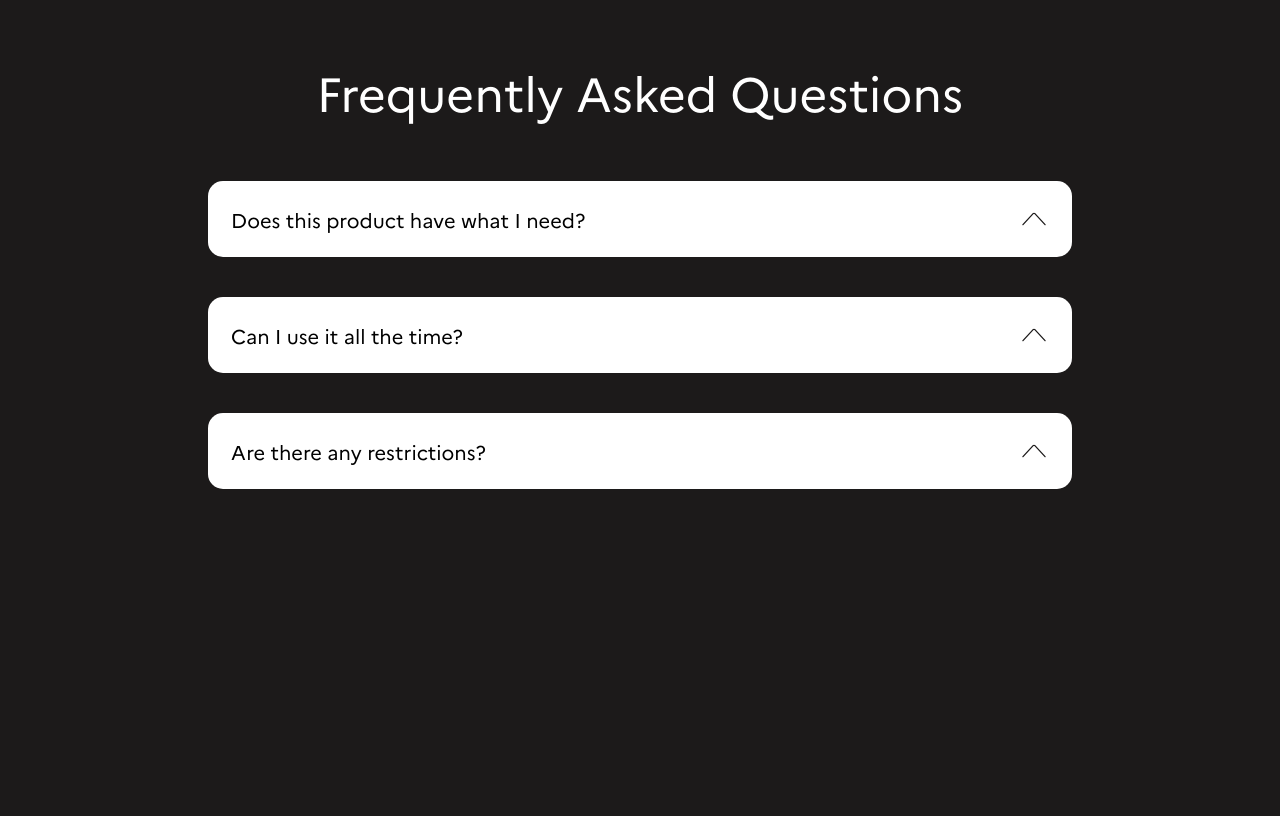
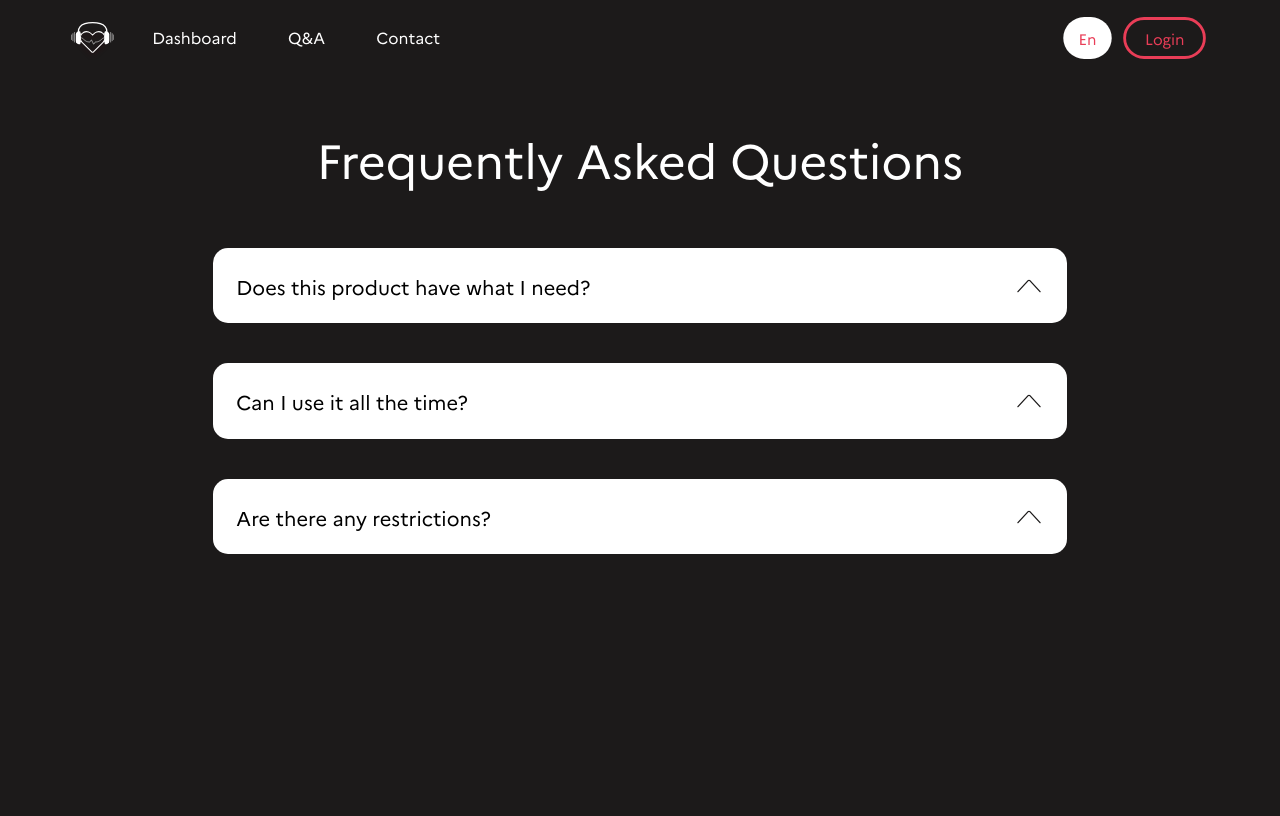
Before and after one commit to HeartBeats-APP/HeartBeats-Website, a PHP site: the page made by q&a.html in a window 1280 px wide. Before the commit the page ends 489 px from the top, so only its background shows below. Run offline with PHP 8.4, Linux system fonts and the light colour scheme.

Commit message:
Header update

```diff
--- /dev/null
+++ b/Header/header.css
@@ -0,0 +1,78 @@
+* {
+    box-sizing: border-box;
+    transition: all 1.5s cubic-bezier(0.075, 0.8, 0.165, 1);
+
+    --main-gradient: linear-gradient(100deg, #e93d57 10%, #a423ba 100%);
+    --second-gradient: linear-gradient(
+      100deg,
+      #f7c23b 0%,
+      #e93d57 50%,
+      #a423ba 100%
+    );
+    --black: #1c1a1a;
+  }
+
+  @font-face {
+    font-family: "Marianne";
+    src: url(assets/fonts/Marianne-Regular.woff2) format("woff2");
+  }
+
+  /* Style the body */
+  body {
+    font-family: Marianne;
+    background: var(--black);
+  }
+
+.header {
+    display: flex;
+    background-color: var(--black);
+    padding: 0.5em 0 0.5em 0;
+
+    position: sticky;
+    top: 0;
+    z-index: 999;
+  }
+
+  .header-left {
+    display: flex;
+  }
+
+  .header-right {
+    display: flex;
+    width: 100%;
+    flex-direction: row-reverse;
+  }
+
+  .header a {
+    font-style: medium;
+    color: white;
+    padding: 1.25vh 2vw;
+    text-decoration: none;
+    text-align: center;
+    font-size: 1em;
+    justify-content: center;
+    height: fit-content;
+    width: fit-content;
+  }
+
+  .header a:hover {
+    background: white;
+    border-radius: 100px;
+    color: var(--black);
+  }
+
+  .header img {
+    height: 2.75em;
+    padding-right: 1vw;
+    justify-content: center;
+  }
+
+  .header img:hover {
+    transform: scale(1.2);
+  }
+
+  .header-right button {
+    scale: 0.95;
+    height: fit-content;
+    width: fit-content;
+  }
--- /dev/null
+++ b/Header/header.js
@@ -0,0 +1,23 @@
+/* This file contains the header, modify the html code below to modify the header */
+
+document.write(`
+
+    <link rel="stylesheet" href="Header/header.css"/>
+    <div class="header">
+        <div class="header-left">
+        <img
+            onclick="window.location.href='index.html'"
+            src="images/Logo.svg"
+            alt="HeartBeats Logo"
+        />
+        <a href="dashboard.html">Dashboard</a>
+        <a href="q&a.html">Q&A</a>
+        <a href="contact.html">Contact</a>
+        </div>
+        <div class="header-right">
+        <button onclick="login.html" class="second-button orange">Login</button>
+        <button class="language-button">En</button>
+        </div>
+    </div>
+
+`);
--- a/css/q&a.css
+++ b/css/q&a.css
@@ -25,13 +25,12 @@ details:hover {
   box-shadow: 0 0 100px -25px white;
 }
 
-/* Components -------------------------------------------------------------------------------------------------------------------*/
-
 body {
   font-family: Marianne;
-  margin: 0 5% 0;
   background: var(--black);
 }
+
+/* Components -------------------------------------------------------------------------------------------------------------------*/
 
 h2 {
   margin: 5%;
@@ -43,16 +42,14 @@ h2 {
 
 details {
   width: 75%;
-  min-height: 70px;
   max-height: fit-content;
   max-width: 75%;
   padding: 2%;
   margin: 0 auto;
-  position: relative;
   font-size: 1.25em;
   border-radius: 15px;
   box-sizing: border-box;
-  background: white
+  background: white;
 }
 
 /* padding between questions */
@@ -65,6 +62,7 @@ details p {
   color: var(--black);
   font-weight: 300;
   font-size: 1em;
+  margin-bottom: -0.5%;
 }
 
 summary {
@@ -95,7 +93,6 @@ details[open] .control-icon-expand {
 
 /* responsive -------------------------------------------------------------------------------------------------------------------*/
 @media screen and (max-width: 600px) {
-
   h2 {
     font-size: 1.35em;
     padding-top: 5%;
@@ -113,12 +110,7 @@ details[open] .control-icon-expand {
     width: 100%;
     max-width: 100%;
     padding: 5%;
-    margin: 0 auto;
-    position: relative;
-    font-size: 1.25em;
-    border-radius: 15px;
-    box-sizing: border-box;
-    background: white;
+    margin: 0 0;
   }
 
   .control-icon {
--- a/css/responsive.css
+++ b/css/responsive.css
@@ -1,87 +1,36 @@
 * {
   box-sizing: border-box;
-  transition: all 1.5s cubic-bezier(0.075, 0.80, 0.165, 1);
+  transition: all 1.5s cubic-bezier(0.075, 0.8, 0.165, 1);
 
-  --main-gradient: linear-gradient(100deg, #E93D57 10%, #A423BA 100%);
-  --second-gradient: linear-gradient(100deg, #F7C23B 0%, #E93D57 50%, #A423BA 100%);
-  --black: #1C1A1A;
+  --main-gradient: linear-gradient(100deg, #e93d57 10%, #a423ba 100%);
+  --second-gradient: linear-gradient(
+    100deg,
+    #f7c23b 0%,
+    #e93d57 50%,
+    #a423ba 100%
+  );
+  --black: #1c1a1a;
 }
 
 @font-face {
-  font-family: 'Marianne';
-  src: url(assets/fonts/Marianne-Regular.woff2) format('woff2')
+  font-family: "Marianne";
+  src: url(assets/fonts/Marianne-Regular.woff2) format("woff2");
 }
 
 /* Style the body */
 body {
   font-family: Marianne;
-  margin: 0;
   background: var(--black);
 }
 
-/* wrapper (contains the whole page) --------------------------------------------------------------------------------------------*/
+/* Wrapper (contains the whole page) --------------------------------------------------------------------------------------------*/
 .wrapper {
   display: flex;
   flex-direction: column;
   background-color: transparent;
   width: 100%;
   height: 100vh;
-}
-
-/* Header section --------------------------------------------------------------------------------------------------------------- */
-.header {
-  display: flex;
-  background-color: var(--black);
-  padding: 0.5em 5% 0.5em 5%;
-
-  position: sticky;
-  top: 0;
-  z-index: 999;
-}
-
-.header-left{
-  display: flex;
-}
-
-.header-right{
-  display: flex;
-  width: 100%;
-  flex-direction: row-reverse;
-}
-
-.header a {
-  font-style: medium;
-  color: white;
-  padding: 1.25vh 2vw;
-  text-decoration: none;
-  text-align: center;
-  font-size: 1em;
-  justify-content: center;
-  height: fit-content;
-  width: fit-content;
-}
-
-.header a:hover {
-  background: white;
-  border-radius: 100px;
-  color: var(--black);
-}
-
-.header img{
-  height: 2.75em;
-  padding-right: 1vw;
-  justify-content: center;
-}
-
-.header img:hover{
-  transform: scale(1.20);
-}
-
-.header-right button {
-  scale: .95;
-  height: fit-content;
-  width: fit-content;
-
+  padding: 0 5% 0 5%;
 }
 
 /* Flexbox section -------------------------------------------------------------------------------------------------------------- */
@@ -104,15 +53,13 @@ h5 {
 /* Main column */
 .main {
   flex: 100%;
-  padding: 5%
+  padding: 5%;
 }
-
 
 .row {
   display: flex;
   flex-wrap: wrap;
 }
-
 
 /* Fake image, just for this example */
 .fakeimg {
@@ -149,7 +96,6 @@ h5 {
     font-size: 1.25vh;
     width: fit-content;
     height: fit-content;
-    margin-top: 1.3% ;
+    margin-top: 1.3%;
   }
-
 }
--- a/q&a.html
+++ b/q&a.html
@@ -1,34 +1,67 @@
 <!DOCTYPE html>
 <html>
-
   <head>
     <title>HeartBeats</title>
-<meta charset="UTF-8">
-<meta name="viewport" content="width=device-width, initial-scale=1">
-<link rel="stylesheet" href="css/responsive.css">
-<link rel="stylesheet" href="css/components/components.css">
-<link rel="stylesheet" href="css/q&a.css">
+    <meta charset="UTF-8" />
+    <meta name="viewport" content="width=device-width, initial-scale=1" />
+    <link rel="stylesheet" href="css/responsive.css" />
+    <link rel="stylesheet" href="css/components/components.css" />
+    <link rel="stylesheet" href="css/q&a.css" />
   </head>
 
   <body>
     <div class="wrapper">
 
+      <!-- Header -->
+      <script src="Header/header.js"></script>
+
+      <!-- Q&A section -->
       <h2>Frequently Asked Questions</h2>
 
       <details>
         <summary>
           Does this product have what I need?
-        <img class="control-icon control-icon-expand" src="images/arrow.svg" alt="up-arrow" width="30" height="30">
-        <img class="control-icon control-icon-close" src="images/arrow.svg" alt="down-arrow" width="30" height="30">
+          <img
+            class="control-icon control-icon-expand"
+            src="images/arrow.svg"
+            alt="up-arrow"
+            width="30"
+            height="30"
+          />
+          <img
+            class="control-icon control-icon-close"
+            src="images/arrow.svg"
+            alt="down-arrow"
+            width="30"
+            height="30"
+          />
         </summary>
-      <p>Totally. Totally does.</p>
+        <p>
+          Totally. Totally does. <br />
+          Totally does. <br />
+          Totally does. <br />
+          Totally does. <br />
+          Totally does. Totally. Totally does.
+        </p>
       </details>
 
       <details>
         <summary>
           Can I use it all the time?
-        <img class="control-icon control-icon-expand" src="images/arrow.svg" alt="up-arrow" width="30" height="30">
-        <img class="control-icon control-icon-close" src="images/arrow.svg" alt="down-arrow" width="30" height="30">
+          <img
+            class="control-icon control-icon-expand"
+            src="images/arrow.svg"
+            alt="up-arrow"
+            width="30"
+            height="30"
+          />
+          <img
+            class="control-icon control-icon-close"
+            src="images/arrow.svg"
+            alt="down-arrow"
+            width="30"
+            height="30"
+          />
         </summary>
         <p>Of course you can, we won't stop you.</p>
       </details>
@@ -36,8 +69,20 @@
       <details>
         <summary>
           Are there any restrictions?
-        <img class="control-icon control-icon-expand" src="images/arrow.svg" alt="up-arrow" width="30" height="30">
-        <img class="control-icon control-icon-close" src="images/arrow.svg" alt="down-arrow" width="30" height="30">
+          <img
+            class="control-icon control-icon-expand"
+            src="images/arrow.svg"
+            alt="up-arrow"
+            width="30"
+            height="30"
+          />
+          <img
+            class="control-icon control-icon-close"
+            src="images/arrow.svg"
+            alt="down-arrow"
+            width="30"
+            height="30"
+          />
         </summary>
         <p>Only your imagination my friend. Go forth!</p>
       </details>
```
Also changed, not shown: Header/header.html (added, +18 -0 lines), index.html (+25 -23 lines). Lines whose indentation alone changed are shown as unchanged.
